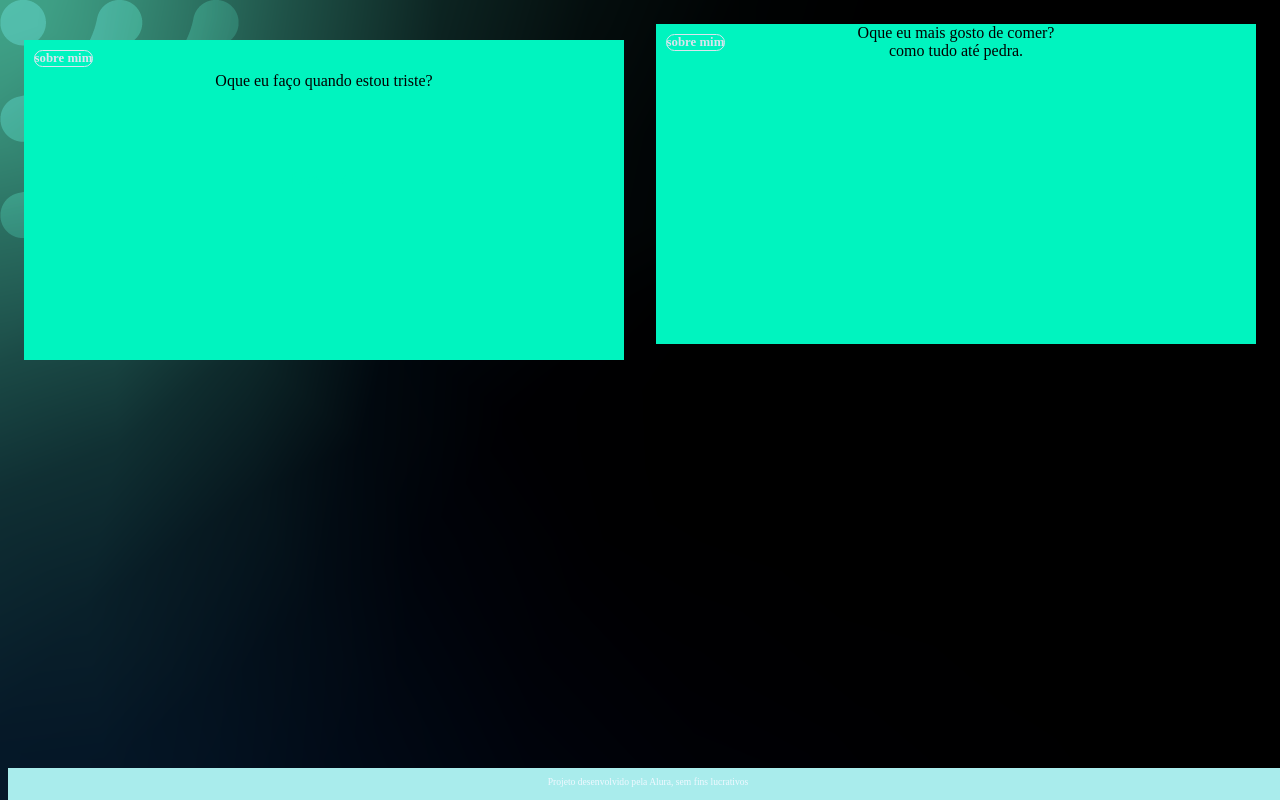
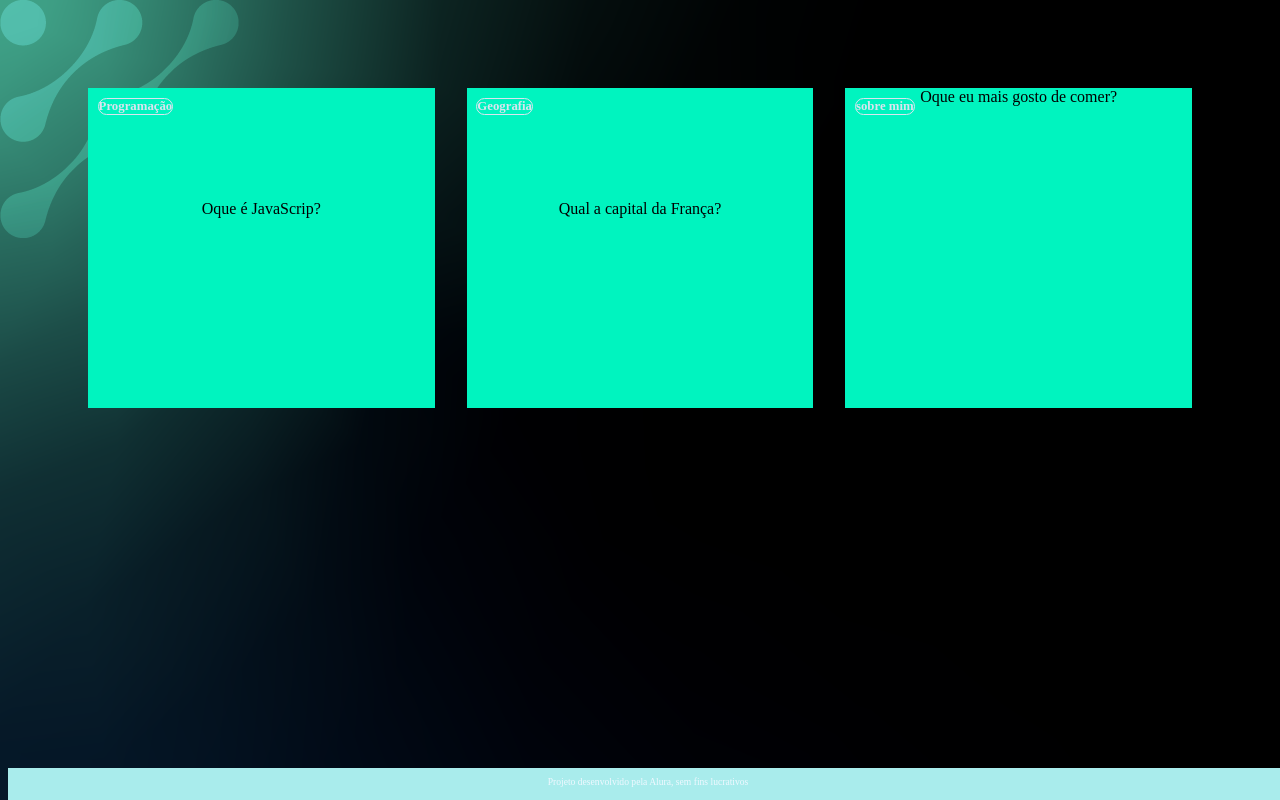
Before and after one commit to 1sa3elly/flashcarde, a plain HTML site: page index.html in a window 1280 px wide. Drawn offline with Linux system fonts and the light colour scheme; files that its build step writes are made by us from their sources; files whose address does not match are found by name.

Commit message:
ajeitando o style.css

```diff
--- a/asset/assets/style.css
+++ b/asset/assets/style.css
@@ -11,6 +11,9 @@ body {
 
 #conteiner {
     display: flex;
+    flex-wrap: wrap;
+    justify-content: space-between;
+    padding: 4rem;
 }
 
 .cartao {
@@ -44,11 +47,12 @@ body {
 .cartao__conteudo p {
     margin-top: 1rem;
     padding: 2rem;
+    margin-top: 5rem;
 }
 
 .cartao__conteudo__pergunta p {
     color: var(--text-color)
-     background-color: #00F4BF; font-weight: 500;
+     background-color:#00F4BF; font-weight: 500;
 }
 
 .cartao__conteudo__resposta p {
@@ -63,9 +67,14 @@ body {
 .cartao__conteudo__pergunta,
 .cartao__conteudo__resposta {
     backface-visibility: hidden;
+    position: absolute;
+    height: 100%;
+    width: 100%;
 }
 
-
+.cartao__conteudo__resposta {
+    transform: rotateY(180deg);
+}
 
 
 
@@ -76,6 +85,7 @@ body {
 footer {
     background-color: rgb(169, 236, 236);
     color: aliceblue;
+
     position: fixed;
     bottom: 0;
     width: 100%;
--- a/index.html
+++ b/index.html
@@ -11,12 +11,23 @@
        <section id="conteiner">
         <article class="cartao">
             <div class="cartao__conteudo">
-                <h3>sobre mim</h3>
+                <h3>Programação</h3>
                 <div class="cartao__conteudo__pergunta">
-                    <p>Oque eu faço quando estou triste?</p>
+                    <p>Oque é JavaScrip?</p>
                 </div>
                 <div class="cartao__conteudo__resposta">
-                    <p>faço nada </p>
+                    <p>O JavaScrip é uma linguagem de programação </p>
+                </div>
+            </div>
+        </article>
+        <article class="cartao">
+            <div class="cartao__conteudo">
+                <h3>Geografia</h3>
+                <div class="cartao__conteudo__pergunta">
+                    <p>Qual a capital da França?</p>
+                </div>
+                <div class="cartao__conteudo__resposta">
+                    <p>A capital da França é Paris</p>
                 </div>
             </div>
         </article>
```
